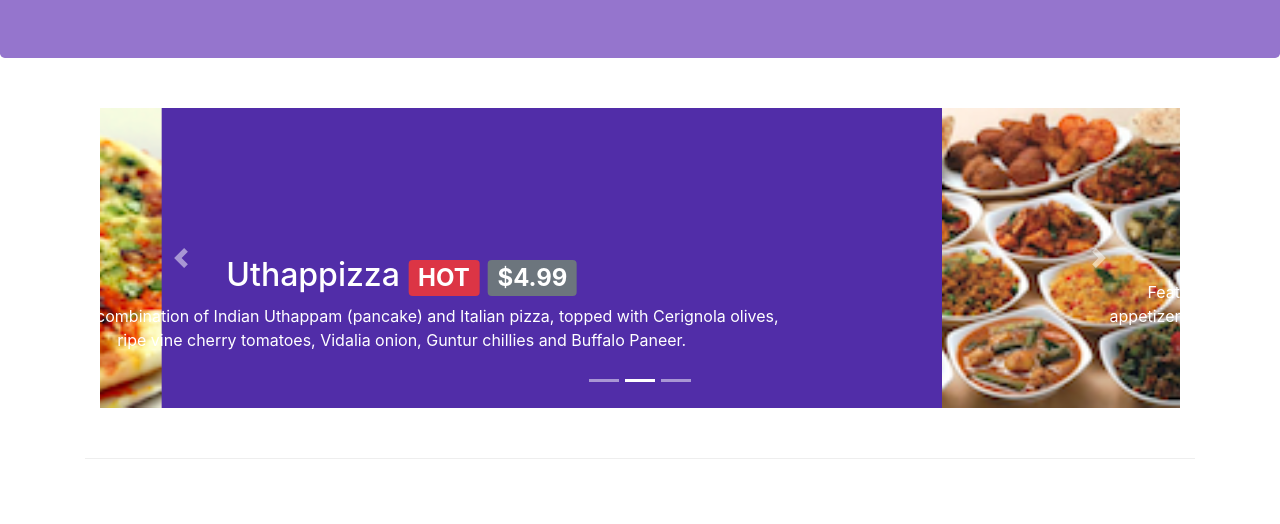
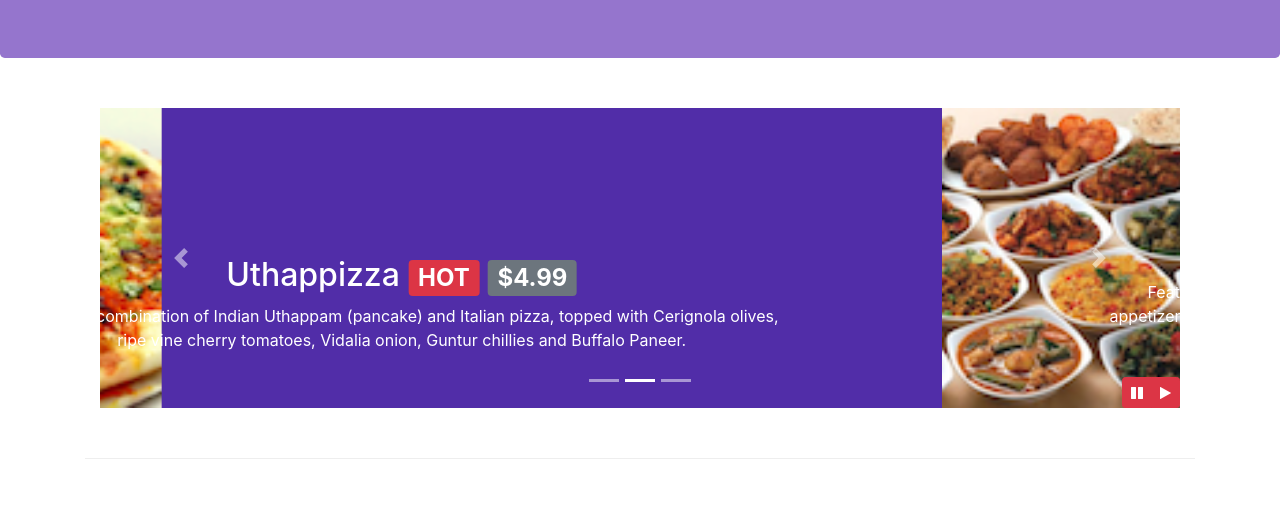
Before and after one commit to sianone/intro-bootstrap, a website: page index.html in a window 1280 px wide. Shown: the part 276-800 px from the top of the page. Drawn offline with nearby package versions, Linux system fonts and the light colour scheme.

Commit message:
JQuery on Carousel

```diff
--- a/css/styles.css
+++ b/css/styles.css
@@ -63,3 +63,10 @@ body {
   left: 0;
   min-height: 300px;
 }
+
+#carouselButton {
+  right:0px;
+  position: absolute;
+  bottom: 0px;
+  z-index: 1;
+}
--- a/index.html
+++ b/index.html
@@ -241,6 +241,14 @@
               <a class="carousel-control-next" href="#mycarousel" role="button" data-slide="next">
                 <span class="carousel-control-next-icon"></span>
               </a>
+              <div class="btn-group" id="carouselButton">
+                <button class="btn btn-danger btn-sm" id="carousel-pause">
+                  <span class="fa fa-pause"></span>
+                </button>
+                <button class="btn btn-danger btn-sm" id="carousel-play">
+                  <span class="fa fa-play"></span>
+                </button>
+              </div>
             </div>
           </div>
         </div>
@@ -359,5 +367,16 @@
     <script src="node_modules/jquery/dist/jquery.slim.min.js"></script>
     <script src="node_modules/popper.js/dist/umd/popper.min.js"></script>
     <script src="node_modules/bootstrap/dist/js/bootstrap.min.js"></script>
+    <script>
+      $(document).ready(function() {
+        $('#mycarousel').carousel( {interval: 3000} );
+        $('#carousel-pause').click(function() {
+          $('#mycarousel').carousel('pause');
+        });
+        $('#carousel-play').click(function() {
+          $('#mycarousel').carousel('cycle');
+        });
+      });
+    </script>
   </body>
 </html>
```
